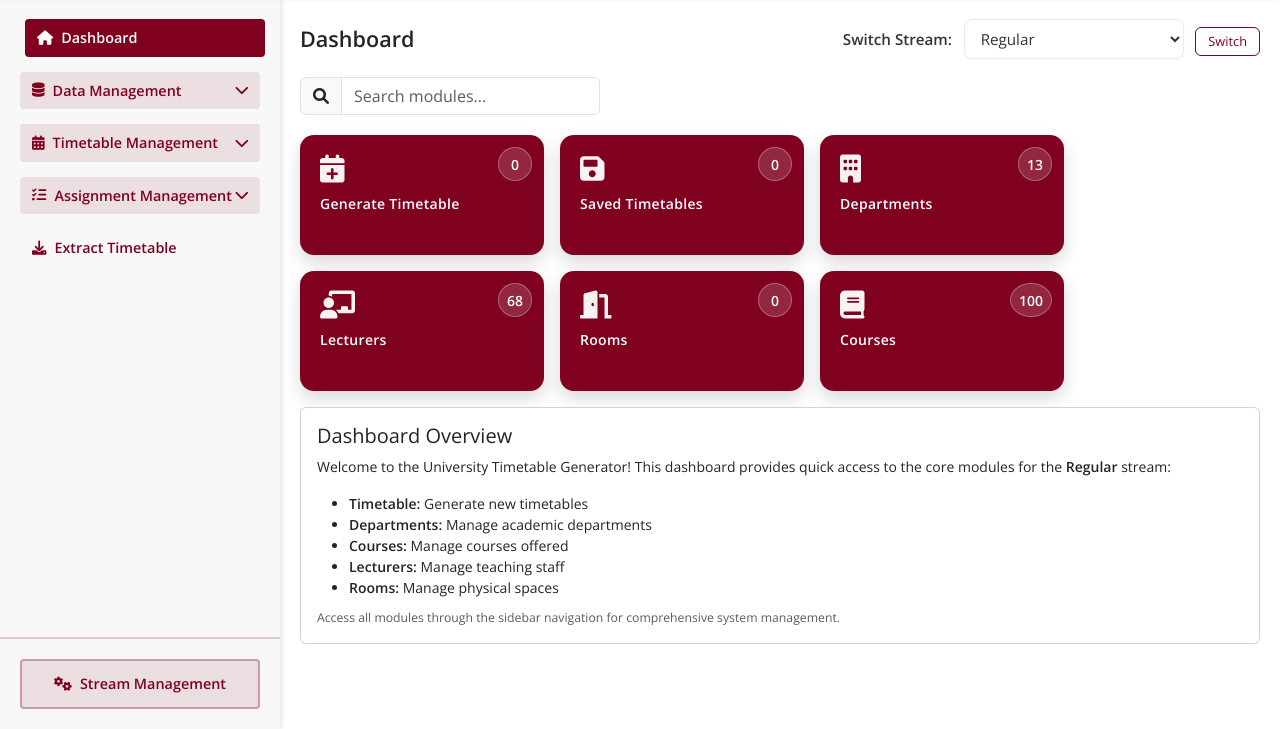
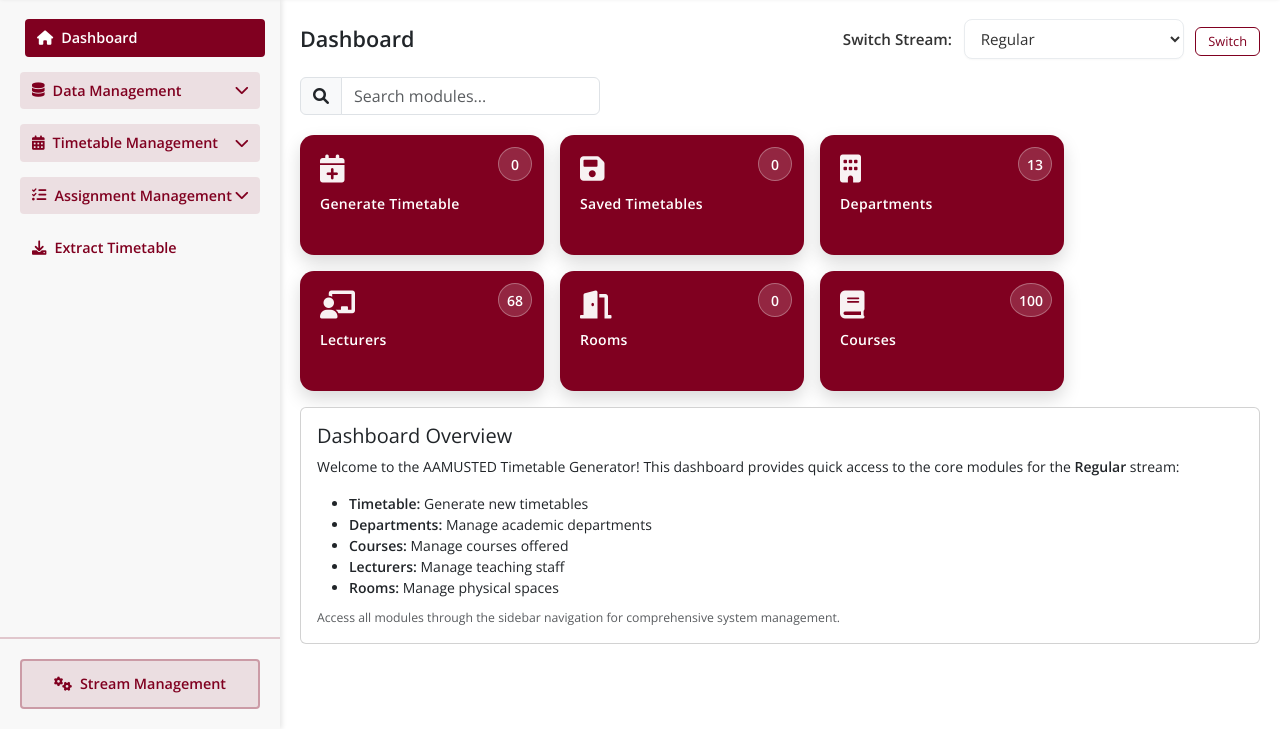
Before and after one commit to ReubenAboagye/aamusted-timetable, a PHP site: page / in a window 1280 px wide. Shown: the part 71-800 px from the top of the page. Run offline with PHP 8.4, Linux system fonts and the light colour scheme; data comes from the database, SQL or seed files in the repository; data that the repository does not hold is empty.

Commit message:
Update dashboard greeting to reflect new branding

```diff
--- a/index.php
+++ b/index.php
@@ -233,7 +233,7 @@ foreach ($streams as $s) {
   <div class="card">
     <div class="card-body">
       <h5 class="card-title">Dashboard Overview</h5>
-      <p class="card-text">Welcome to the University Timetable Generator! This dashboard provides quick access to the core modules for the
+      <p class="card-text">Welcome to the AAMUSTED Timetable Generator! This dashboard provides quick access to the core modules for the
         <strong><?= htmlspecialchars($current_stream_name) ?></strong> stream:
       </p>
       <ul class="mb-0">
```
